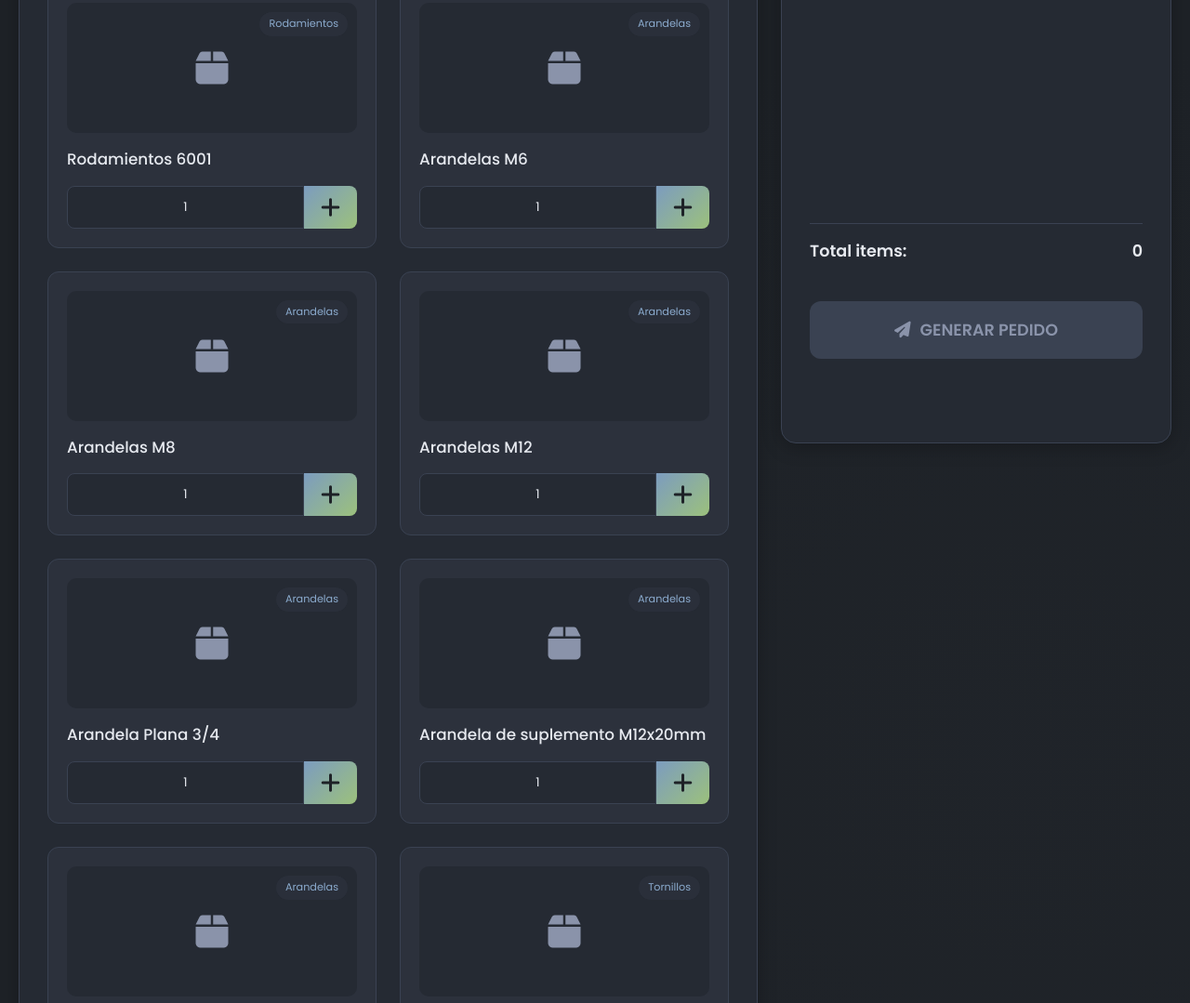
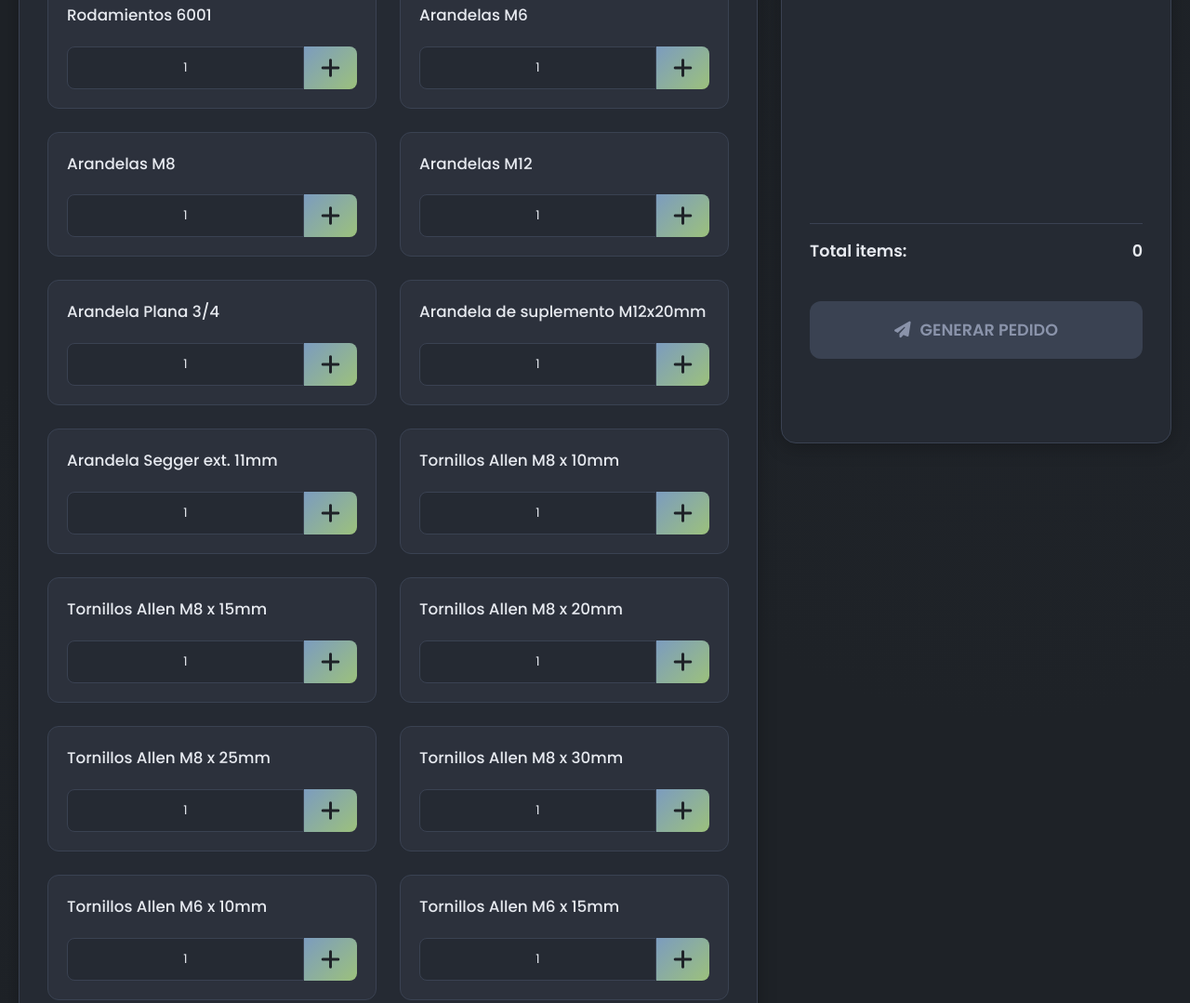
Before and after one commit to admlaminado-cpu/Laminado, a plain HTML site: page index.html in a window 1280 px wide. Shown: the part 471-1550 px from the top of the page at 93% size. Drawn offline with Linux system fonts and the light colour scheme.

Commit message:
Update index.html

```diff
--- a/index.html
+++ b/index.html
@@ -15,7 +15,6 @@
             --color-text: #e6e9ef;
             --color-text-muted: #8a93aa;
             --color-primary: #7c9cbf;
-            --color-primary-light: #8caccf;
             --color-accent: #9cc17c;
             --color-secondary: #c17c7c;
             --color-border: #3a4252;
@@ -24,16 +23,8 @@
             --transition: all 0.3s ease;
         }
 
-        * {
-            box-sizing: border-box;
-            margin: 0;
-            padding: 0;
-        }
-
-        html {
-            scroll-behavior: smooth;
-        }
-
+        * { box-sizing: border-box; margin: 0; padding: 0; }
+        html { scroll-behavior: smooth; }
         body {
             background-color: var(--color-bg);
             background-image:
@@ -46,24 +37,10 @@
             padding-bottom: 100px;
             min-height: 100vh;
         }
+        .container { max-width: 1400px; margin: 0 auto; }
+        main { display: grid; grid-template-columns: 1fr; gap: 25px; }
 
-        .container {
-            max-width: 1400px;
-            margin: 0 auto;
-        }
-
-        main {
-            display: grid;
-            grid-template-columns: 1fr;
-            gap: 25px;
-        }
-
-        .header {
-            text-align: center;
-            margin-bottom: 40px;
-            position: relative;
-        }
-
+        .header { text-align: center; margin-bottom: 40px; position: relative; }
         .header h1 {
             font-size: clamp(2rem, 6vw, 3.5rem);
             font-weight: 800;
@@ -76,7 +53,6 @@
             position: relative;
             display: inline-block;
         }
-
         .header h1::after {
             content: '';
             position: absolute;
@@ -88,7 +64,6 @@
             background: var(--color-gradient);
             border-radius: 2px;
         }
-
         .header p {
             color: var(--color-text-muted);
             font-size: 1.1rem;
@@ -104,7 +79,6 @@
             box-shadow: var(--shadow);
             transition: var(--transition);
         }
-
         .insumos-section:hover, .cart-section:hover {
             box-shadow: 0 10px 30px rgba(0, 0, 0, 0.3);
         }
@@ -120,19 +94,14 @@
             align-items: center;
             gap: 10px;
         }
+        .insumos-section h2 i, .cart-section h2 i { color: var(--color-primary); }
 
-        .insumos-section h2 i, .cart-section h2 i {
-            color: var(--color-primary);
-        }
-
-        /* --- Estilos para los filtros de categoría --- */
         #category-filters {
             display: flex;
             flex-wrap: wrap;
             gap: 12px;
             margin-bottom: 25px;
         }
-
         .category-btn {
             background-color: var(--color-card-light);
             color: var(--color-text-muted);
@@ -147,13 +116,11 @@
             align-items: center;
             gap: 8px;
         }
-
         .category-btn:hover {
             background-color: var(--color-border);
             color: var(--color-text);
             transform: translateY(-2px);
         }
-
         .category-btn.active {
             background-color: var(--color-primary);
             color: var(--color-bg);
@@ -162,11 +129,7 @@
             box-shadow: 0 4px 15px rgba(124, 156, 191, 0.3);
         }
 
-        .search-container {
-            position: relative;
-            margin-bottom: 25px;
-        }
-
+        .search-container { position: relative; margin-bottom: 25px; }
         #search-input {
             width: 100%;
             padding: 15px 15px 15px 45px;
@@ -178,13 +141,11 @@
             font-size: 1rem;
             transition: var(--transition);
         }
-
         #search-input:focus {
             outline: none;
             border-color: var(--color-primary);
             box-shadow: 0 0 15px rgba(124, 156, 191, 0.2);
         }
-
         .search-container i {
             position: absolute;
             left: 15px;
@@ -198,7 +159,6 @@
             grid-template-columns: repeat(auto-fill, minmax(240px, 1fr));
             gap: 25px;
         }
-
         .insumo-item {
             background-color: var(--color-card-light);
             border: 1px solid var(--color-border);
@@ -211,7 +171,6 @@
             position: relative;
             overflow: hidden;
         }
-
         .insumo-item::before {
             content: '';
             position: absolute;
@@ -223,68 +182,19 @@
             opacity: 0;
             transition: var(--transition);
         }
-
         .insumo-item:hover {
             transform: translateY(-8px);
             box-shadow: 0 12px 25px rgba(0, 0, 0, 0.2);
         }
-
-        .insumo-item:hover::before {
-            opacity: 1;
-        }
-
-        .insumo-image-container {
-            height: 140px;
-            margin-bottom: 15px;
-            background: var(--color-card);
-            border-radius: 10px;
-            display: flex;
-            align-items: center;
-            justify-content: center;
-            overflow: hidden;
-            position: relative;
-        }
-
-        .insumo-image-container img {
-            width: 100%;
-            height: 100%;
-            object-fit: cover;
-            transition: var(--transition);
-        }
-
-        .insumo-item:hover .insumo-image-container img {
-            transform: scale(1.05);
-        }
-
-        .insumo-image-container .placeholder-icon {
-            font-size: 2.5rem;
-            color: var(--color-text-muted);
-        }
-
-        .insumo-category {
-            position: absolute;
-            top: 10px;
-            right: 10px;
-            background: rgba(44, 49, 60, 0.8);
-            color: var(--color-primary-light);
-            font-size: 0.7rem;
-            padding: 4px 10px;
-            border-radius: 50px;
-            backdrop-filter: blur(5px);
-        }
+        .insumo-item:hover::before { opacity: 1; }
 
         .insumo-item h3 {
             font-size: 1.05rem;
             font-weight: 500;
-            margin-bottom: 15px;
+            margin-bottom: 20px;
             flex-grow: 1;
         }
-
-        .input-group {
-            display: flex;
-            position: relative;
-        }
-
+        .input-group { display: flex; position: relative; }
         .quantity-input {
             width: 100%;
             text-align: center;
@@ -296,12 +206,9 @@
             -moz-appearance: textfield;
             font-family: 'Poppins', sans-serif;
         }
-
-        .quantity-input::-webkit-outer-spin-button,
-        .quantity-input::-webkit-inner-spin-button {
+        .quantity-input::-webkit-outer-spin-button, .quantity-input::-webkit-inner-spin-button {
             -webkit-appearance: none;
         }
-
         .insumo-add-btn {
             background: var(--color-gradient);
             color: var(--color-bg);
@@ -316,7 +223,6 @@
             align-items: center;
             justify-content: center;
         }
-
         .insumo-add-btn:hover {
             opacity: 0.9;
             box-shadow: 0 0 15px rgba(156, 193, 124, 0.4);
@@ -327,14 +233,12 @@
             flex-direction: column;
             position: relative;
         }
-
         .cart-header {
             display: flex;
             justify-content: space-between;
             align-items: center;
             margin-bottom: 20px;
         }
-
         .cart-badge {
             background: var(--color-primary);
             color: var(--color-bg);
@@ -343,7 +247,6 @@
             font-size: 0.9rem;
             font-weight: 600;
         }
-
         .cart-list {
             list-style: none;
             flex-grow: 1;
@@ -351,7 +254,6 @@
             margin-bottom: 20px;
             max-height: 45vh;
         }
-
         .cart-list li {
             display: flex;
             justify-content: space-between;
@@ -363,19 +265,16 @@
             border-radius: 8px;
             margin-bottom: 10px;
         }
-
         .cart-list .item-name {
             flex-basis: 50%;
             font-size: 0.95rem;
             color: var(--color-text);
         }
-
         .cart-controls {
             display: flex;
             align-items: center;
             gap: 12px;
         }
-
         .cart-controls button {
             background: var(--color-card);
             border: 1px solid var(--color-border);
@@ -390,22 +289,13 @@
             align-items: center;
             justify-content: center;
         }
-
         .cart-controls button:hover {
             background-color: var(--color-primary);
             color: var(--color-text);
             transform: scale(1.1);
         }
-
-        .cart-controls .remove-btn {
-            color: var(--color-secondary);
-            border-color: rgba(193, 124, 124, 0.3);
-        }
-
-        .cart-controls .remove-btn:hover {
-            background-color: var(--color-secondary);
-            color: var(--color-text);
-        }
+        .cart-controls .remove-btn { color: var(--color-secondary); border-color: rgba(193, 124, 124, 0.3); }
+        .cart-controls .remove-btn:hover { background-color: var(--color-secondary); color: var(--color-text); }
 
         #empty-cart-message {
             text-align: center;
@@ -413,7 +303,6 @@
             margin: auto;
             padding: 40px 0;
         }
-
         #empty-cart-message i {
             font-size: 3rem;
             margin-bottom: 15px;
@@ -429,7 +318,6 @@
             font-weight: 600;
             font-size: 1.1rem;
         }
-
         .buy-btn {
             width: 100%;
             padding: 18px;
@@ -448,13 +336,11 @@
             gap: 10px;
             margin-top: 15px;
         }
-
         .buy-btn:hover:not(:disabled) {
             opacity: 0.9;
             box-shadow: 0 5px 20px rgba(124, 156, 191, 0.4);
             transform: translateY(-2px);
         }
-
         .buy-btn:disabled {
             background: var(--color-border);
             color: var(--color-text-muted);
@@ -463,41 +349,22 @@
         }
 
         @media (min-width: 992px) {
-            main {
-                grid-template-columns: 1fr 420px;
-            }
-
+            main { grid-template-columns: 1fr 420px; }
             .cart-section {
                 position: sticky;
                 top: 20px;
                 height: calc(100vh - 40px);
             }
         }
-
         @media (max-width: 768px) {
-            body {
-                padding: 15px;
-            }
-
-            .insumos-section, .cart-section {
-                padding: 20px;
-            }
-
-            .insumos-grid {
-                grid-template-columns: repeat(auto-fill, minmax(200px, 1fr));
-                gap: 15px;
-            }
+            body { padding: 15px; }
+            .insumos-section, .cart-section { padding: 20px; }
+            .insumos-grid { grid-template-columns: repeat(auto-fill, minmax(200px, 1fr)); gap: 15px; }
         }
 
         @keyframes fadeIn {
-            from {
-                opacity: 0;
-                transform: translateY(10px);
-            }
-            to {
-                opacity: 1;
-                transform: translateY(0);
-            }
+            from { opacity: 0; transform: translateY(10px); }
+            to { opacity: 1; transform: translateY(0); }
         }
 
         .notification {
@@ -517,11 +384,7 @@
             transition: var(--transition);
             z-index: 1000;
         }
-
-        .notification.show {
-            transform: translateY(0);
-            opacity: 1;
-        }
+        .notification.show { transform: translateY(0); opacity: 1; }
     </style>
 </head>
 <body>
@@ -578,31 +441,31 @@
     document.addEventListener('DOMContentLoaded', () => {
         const emailDestinatario = 'compras@tuempresa.com';
 
-        // Datos de productos con la nueva propiedad "categoria"
+        // Datos de productos SIN la propiedad "imagen"
         const insumosData = [
-            { nombre: "Rodamientos 6001", imagen: "images/rodamiento.jpg", categoria: "Rodamientos" },
-            { nombre: "Arandelas M6", imagen: "images/arandela.jpg", categoria: "Arandelas" },
-            { nombre: "Arandelas M8", imagen: "images/arandela.jpg", categoria: "Arandelas" },
-            { nombre: "Arandelas M12", imagen: "images/arandela.jpg", categoria: "Arandelas" },
-            { nombre: "Arandela Plana 3/4", imagen: "images/arandela.jpg", categoria: "Arandelas" },
-            { nombre: "Arandela de suplemento M12x20mm", imagen: "images/arandela_suplemento.jpg", categoria: "Arandelas" },
-            { nombre: "Arandela Segger ext. 11mm", imagen: "images/segger.jpg", categoria: "Arandelas" },
-            { nombre: "Tornillos Allen M8 x 10mm", imagen: "images/tornillo_allen.jpg", categoria: "Tornillos" },
-            { nombre: "Tornillos Allen M8 x 15mm", imagen: "images/tornillo_allen.jpg", categoria: "Tornillos" },
-            { nombre: "Tornillos Allen M8 x 20mm", imagen: "images/tornillo_allen.jpg", categoria: "Tornillos" },
-            { nombre: "Tornillos Allen M8 x 25mm", imagen: "images/tornillo_allen.jpg", categoria: "Tornillos" },
-            { nombre: "Tornillos Allen M8 x 30mm", imagen: "images/tornillo_allen.jpg", categoria: "Tornillos" },
-            { nombre: "Tornillos Allen M6 x 10mm", imagen: "images/tornillo_allen.jpg", categoria: "Tornillos" },
-            { nombre: "Tornillos Allen M6 x 15mm", imagen: "images/tornillo_allen.jpg", categoria: "Tornillos" },
-            { nombre: "Tornillos Allen M6 x 20mm", imagen: "images/tornillo_allen.jpg", categoria: "Tornillos" },
-            { nombre: "Tornillos Allen M6 x 25mm", imagen: "images/tornillo_allen.jpg", categoria: "Tornillos" },
-            { nombre: "Tornillos Allen M6 x 30mm", imagen: "images/tornillo_allen.jpg", categoria: "Tornillos" },
-            { nombre: "Tornillos Autoperforantes T2", imagen: "images/autoperforante.jpg", categoria: "Tornillos" },
-            { nombre: "Tuerca Mariposa M6", imagen: "images/mariposa.jpg", categoria: "Tuercas" },
-            { nombre: "Tuerca Mariposa M8", imagen: "images/mariposa.jpg", categoria: "Tuercas" },
-            { nombre: "Tuerca Hexagonal M6", imagen: "images/tuerca_hex.jpg", categoria: "Tuercas" },
-			{ nombre: "ian ejemplo", imagen: "images/tuerca_hex.jpg", categoria: "Tuercas" },
-            { nombre: "Tuerca Hexagonal M8", imagen: "images/tuerca_hex.jpg", categoria: "Tuercas" }
+            { nombre: "Rodamientos 6001", categoria: "Rodamientos" },
+            { nombre: "Arandelas M6", categoria: "Arandelas" },
+            { nombre: "Arandelas M8", categoria: "Arandelas" },
+            { nombre: "Arandelas M12", categoria: "Arandelas" },
+            { nombre: "Arandela Plana 3/4", categoria: "Arandelas" },
+            { nombre: "Arandela de suplemento M12x20mm", categoria: "Arandelas" },
+            { nombre: "Arandela Segger ext. 11mm", categoria: "Arandelas" },
+            { nombre: "Tornillos Allen M8 x 10mm", categoria: "Tornillos" },
+            { nombre: "Tornillos Allen M8 x 15mm", categoria: "Tornillos" },
+            { nombre: "Tornillos Allen M8 x 20mm", categoria: "Tornillos" },
+            { nombre: "Tornillos Allen M8 x 25mm", categoria: "Tornillos" },
+            { nombre: "Tornillos Allen M8 x 30mm", categoria: "Tornillos" },
+            { nombre: "Tornillos Allen M6 x 10mm", categoria: "Tornillos" },
+            { nombre: "Tornillos Allen M6 x 15mm", categoria: "Tornillos" },
+            { nombre: "Tornillos Allen M6 x 20mm", categoria: "Tornillos" },
+            { nombre: "Tornillos Allen M6 x 25mm", categoria: "Tornillos" },
+            { nombre: "Tornillos Allen M6 x 30mm", categoria: "Tornillos" },
+            { nombre: "Tornillos Autoperforantes T2", categoria: "Tornillos" },
+            { nombre: "Tuerca Mariposa M6", categoria: "Tuercas" },
+            { nombre: "Tuerca Mariposa M8", categoria: "Tuercas" },
+            { nombre: "Tuerca Hexagonal M6", categoria: "Tuercas" },
+            { nombre: "ian ejemplo", categoria: "Tuercas" },
+            { nombre: "Tuerca Hexagonal M8", categoria: "Tuercas" }
         ];
 
         const searchInput = document.getElementById('search-input');
@@ -653,17 +516,8 @@
             filteredData.forEach(insumo => {
                 const itemDiv = document.createElement('div');
                 itemDiv.className = 'insumo-item';
+                // HTML de la tarjeta de producto SIN la sección de imagen
                 itemDiv.innerHTML = `
-                    <div class="insumo-image-container">
-                        ${insumo.imagen ?
-                            `<img src="${insumo.imagen}" alt="${insumo.nombre}" onerror="this.style.display='none'; this.nextElementSibling.style.display='flex';">` :
-                            ''
-                        }
-                        <div class="placeholder-icon" style="${insumo.imagen ? 'display: none;' : ''}">
-                            <i class="fas fa-box"></i>
-                        </div>
-                        <span class="insumo-category">${insumo.categoria}</span>
-                    </div>
                     <h3>${insumo.nombre}</h3>
                     <div class="input-group">
                         <input type="number" value="1" min="1" class="quantity-input" aria-label="Cantidad para ${insumo.nombre}">
@@ -702,11 +556,11 @@
 
         const getCategoryIcon = (category) => {
             const icons = {
-                'Todos': 'fa-grid',
-                'Rodamientos': 'fa-cog',
-                'Arandelas': 'fa-circle',
-                'Tornillos': 'fa-screwdriver',
-                'Tuercas': 'fa-nut-bolt'
+                'Todos': 'fa-th-large',
+                'Rodamientos': 'fa-cogs',
+                'Arandelas': 'fa-ring',
+                'Tornillos': 'fa-screwdriver-wrench',
+                'Tuercas': 'fa-circle'
             };
             return icons[category] || 'fa-box';
         };
@@ -785,13 +639,12 @@
             cart.forEach((quantity, insumo) => {
                 cuerpoCorreo += `  • ${insumo} (Cantidad: ${quantity})\n`;
             });
-            cuerpoCorreo += `\nTotal de items: ${totalItems}\n`;
+            cuerpoCorreo += `\nTotal de unidades: ${totalItems}\n`;
             cuerpoCorreo += "\nSaludos.";
 
             const mailtoLink = `mailto:${emailDestinatario}?subject=${encodeURIComponent(asunto)}&body=${encodeURIComponent(cuerpoCorreo)}`;
             window.location.href = mailtoLink;
 
-            // Limpiar carrito después de enviar
             cart.clear();
             updateCartUI();
         };
@@ -823,7 +676,6 @@
 
         buyButton.addEventListener('click', enviarPedido);
 
-        // Inicialización de la app
         renderCategoryFilters();
         renderInsumos();
         updateCartUI();
```
